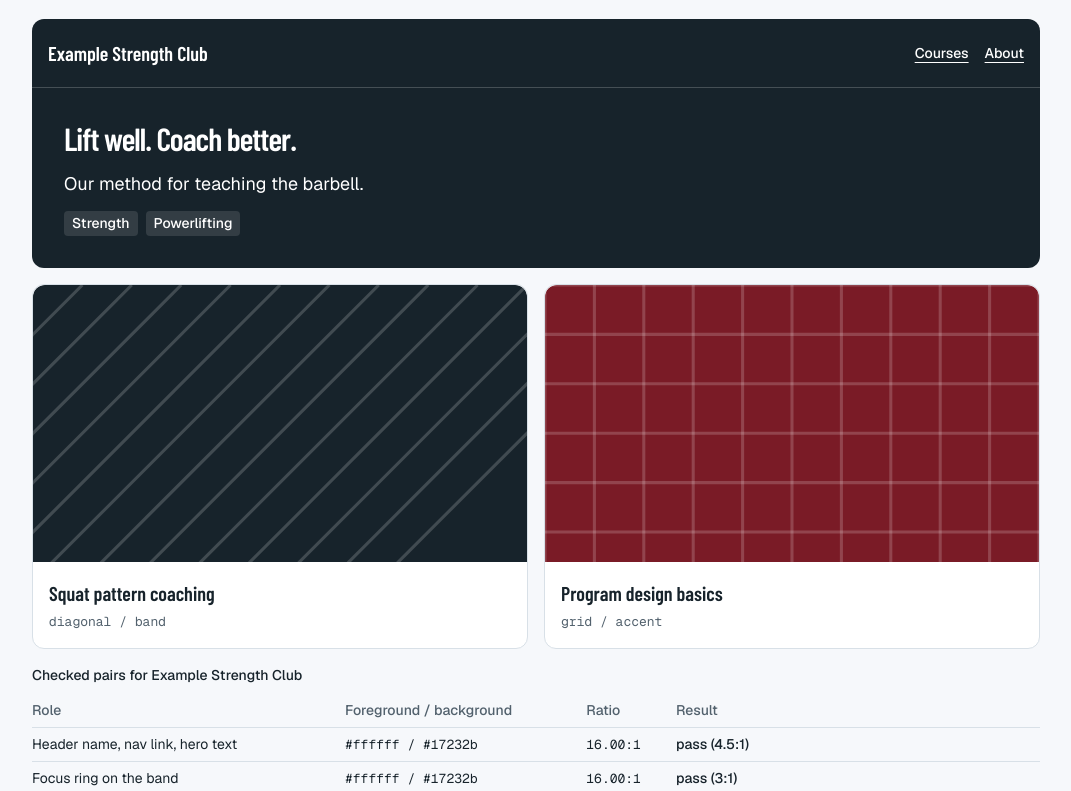
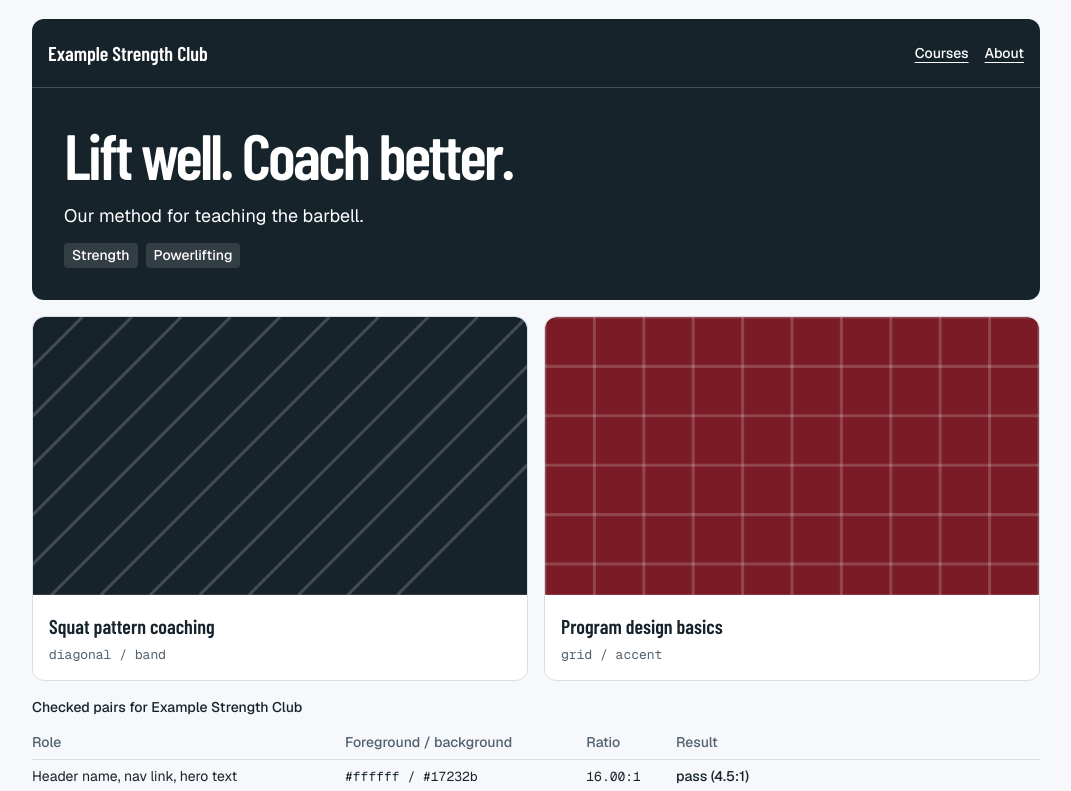
Before and after one commit to ZeroSum-Solutions/spindle, a Next.js app in the folder apps/web/: page /design in a window 1280 px wide. Shown: the part 5309-6100 px from the top of the page, without its empty margins (104-1175 px from the left). Built offline with nearby package versions, Linux system fonts and the light colour scheme.

Commit message:
docs(design): header height is a 64px minimum; planned contrast safeguards labelled as acceptance requirements; /design scope; display step on the hero specimen (#40 R1)

```diff
--- a/apps/web/src/app/design/brand-presence-board.tsx
+++ b/apps/web/src/app/design/brand-presence-board.tsx
@@ -128,7 +128,7 @@ export function BrandPresenceBoard() {
                 </nav>
               </div>
               <div className="flex flex-col gap-3 px-4 py-8 md:px-8">
-                <p className="text-heading font-semibold" style={{ fontFamily: font.family }}>
+                <p className="text-display font-semibold" style={{ fontFamily: font.family }}>
                   {s.headline}
                 </p>
                 <p className="text-reading">{s.tagline}</p>
```
Also changed, not shown: 1 other file (tests, documents, lock files or other folders).
